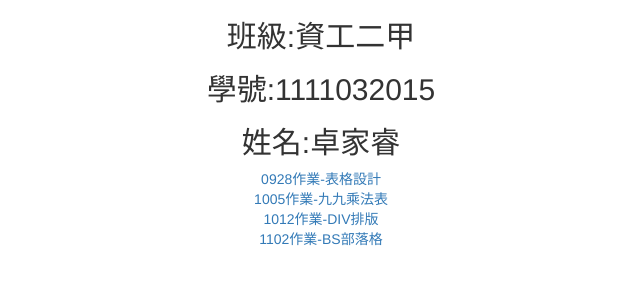
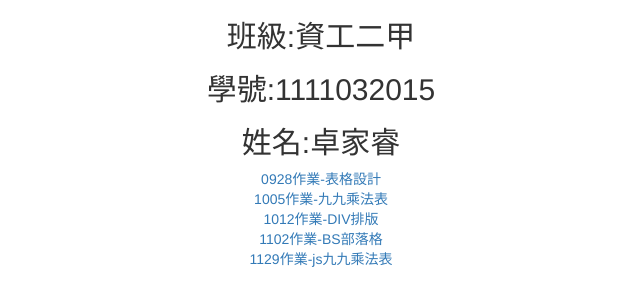
Before and after one commit to jerry950511/programming-language, a plain HTML site: page index.html in a window 1280 px wide. Shown: the whole page, without its empty margins (319-959 px from the left). Drawn offline with nearby package versions, Linux system fonts and the light colour scheme.

Commit message:
Update index.html

```diff
--- a/index.html
+++ b/index.html
@@ -19,5 +19,7 @@
         <a href="https://jerry950511.github.io/programming-language/1012/">1012作業-DIV排版</a>
         <br>
         <a href="https://jerry950511.github.io/programming-language/blog/">1102作業-BS部落格</a>
+        <br>
+        <a href="https://jerry950511.github.io/programming-language/1129/">1129作業-js九九乘法表</a>
     </center>
 </body>
```
